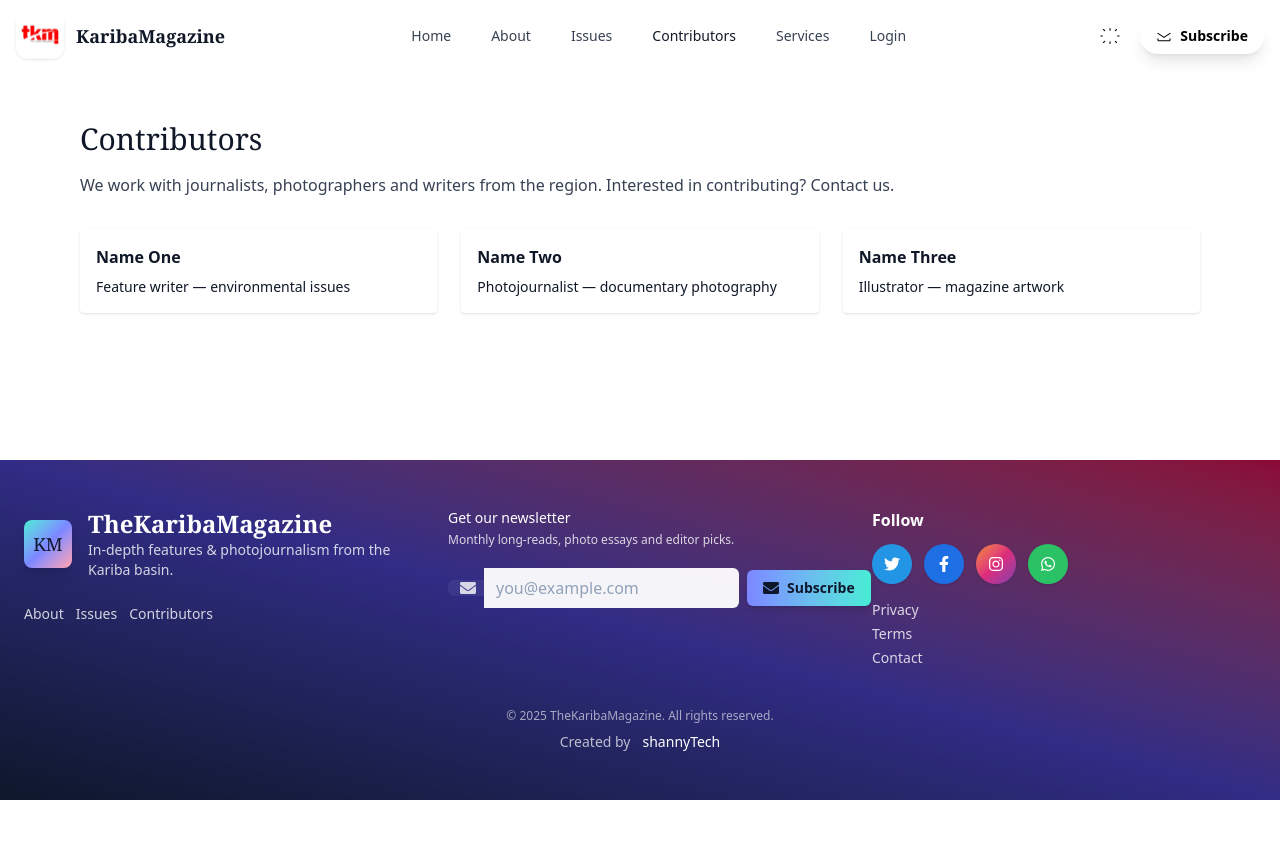
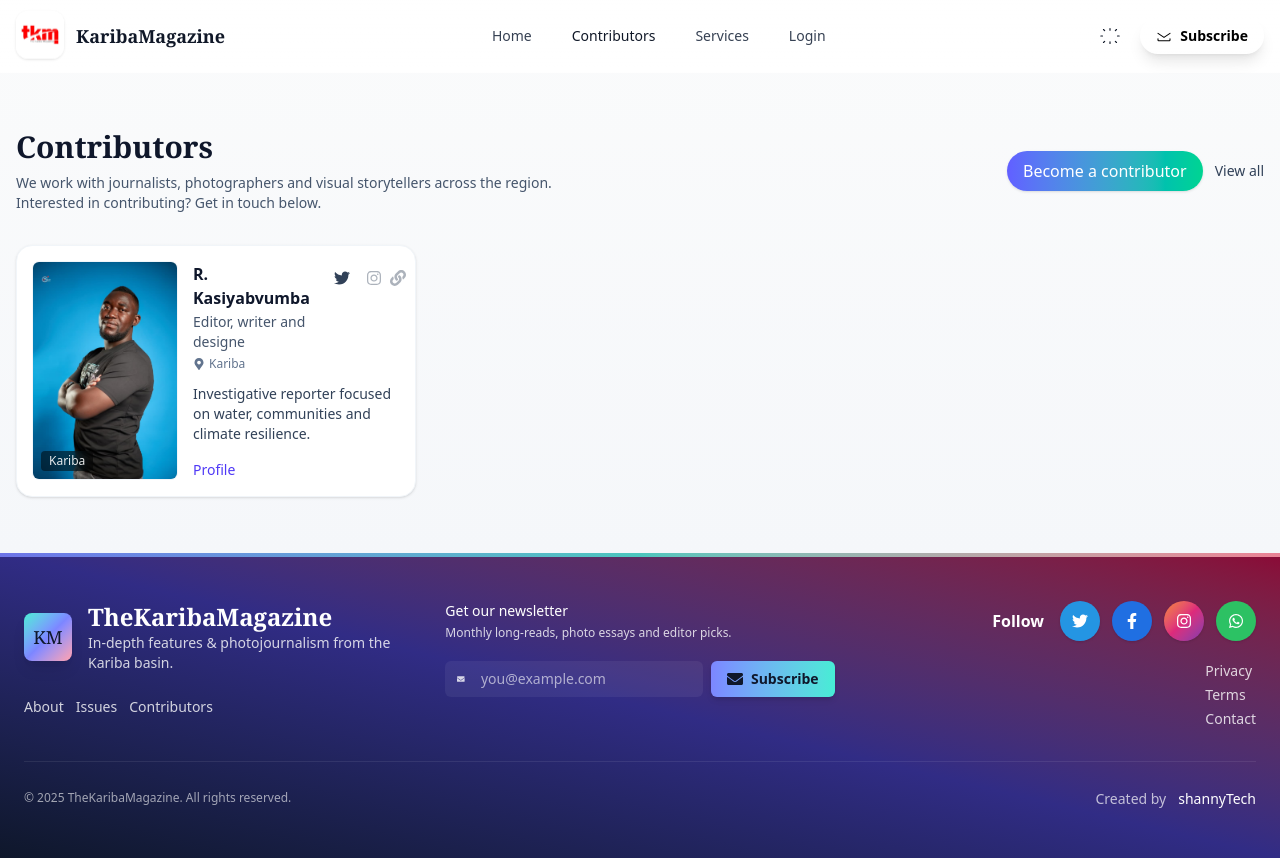
Before and after one commit to shanny-mal/G47legitart, a React (Vite) app: page /contributors in a window 1280 px wide. Before the commit the page ends 800 px from the top, so only its background shows below. Built offline with nearby package versions, Linux system fonts and the light colour scheme.

Commit message:
updated the footer, home

```diff
--- a/src/components/KMFooter.tsx
+++ b/src/components/KMFooter.tsx
@@ -26,7 +26,7 @@
       aria-label={label}
       title={label}
       whileHover={reduce ? undefined : { y: -4, scale: 1.05 }}
-      transition={{ duration: 0.18 }}
+      transition={{ duration: 0.16 }}
       className={`inline-flex items-center justify-center w-10 h-10 rounded-full ${accent} shadow-sm text-white hover:brightness-105 focus:outline-none focus:ring-2 focus:ring-offset-2 focus:ring-white/20`}
     >
       {children}
@@ -150,8 +150,13 @@
   }
 
   return (
-    <footer className="relative bg-gradient-to-tr from-slate-900 via-indigo-900 to-rose-900 text-slate-100 py-12">
-      <div className="max-w-7xl mx-auto px-6 grid grid-cols-1 md:grid-cols-3 gap-10">
+    <footer className="relative bg-gradient-to-tr from-slate-900 via-indigo-900 to-rose-900 text-slate-100 py-10 sm:py-12">
+      {/* subtle top accent */}
+      <div className="absolute inset-x-0 top-0 h-1 bg-gradient-to-r from-indigo-400 via-teal-300 to-rose-300 opacity-80" />
+
+      <div className="max-w-7xl mx-auto px-6">
+        {/* grid: stacks on mobile, 3 cols on md+ */}
+        <div className="grid grid-cols-1 gap-8 md:grid-cols-3 md:items-start">
           {/* Brand */}
           <div className="space-y-4">
             <a
@@ -174,10 +179,16 @@
             </a>
 
             <div className="flex flex-wrap gap-3 mt-2">
-            <a className="text-sm text-white/80 hover:underline" href="/about">
+              <a
+                className="text-sm text-white/80 hover:underline"
+                href="/about"
+              >
                 About
               </a>
-            <a className="text-sm text-white/80 hover:underline" href="/issues">
+              <a
+                className="text-sm text-white/80 hover:underline"
+                href="/issues"
+              >
                 Issues
               </a>
               <a
@@ -189,11 +200,11 @@
             </div>
           </div>
 
-        {/* Newsletter */}
+          {/* Newsletter - on small screens: stack vertically, on md+: inline */}
           <div>
             <form
               onSubmit={subscribe}
-            className="flex flex-col gap-3"
+              className="flex flex-col items-stretch gap-3"
               aria-labelledby="newsletter-label"
             >
               <div>
@@ -208,14 +219,14 @@
                 </div>
               </div>
 
-            <div className="flex items-center gap-0 mt-2">
+              {/* Responsive input group */}
+              <div className="flex flex-col sm:flex-row items-stretch gap-2 mt-2">
                 <label className="sr-only" htmlFor="km-footer-email">
                   Email address
                 </label>
-              <div className="flex items-center gap-2 bg-white/6 rounded-l-md pl-3 pr-2">
+
+                <div className="flex items-center gap-2 bg-white/6 rounded-md px-3 py-2 sm:flex-initial sm:min-w-0">
                   <FaEnvelope className="w-4 h-4 text-white/80" aria-hidden />
-              </div>
-
                   <input
                     id="km-footer-email"
                     value={email}
@@ -225,14 +236,15 @@
                     placeholder="you@example.com"
                     aria-label="Email address"
                     required
-                className="flex-1 px-3 py-2 rounded-none rounded-r-md text-slate-900 placeholder-slate-400 focus:outline-none focus:ring-2 focus:ring-offset-1 focus:ring-indigo-400/50 bg-white/95"
+                    className="flex-1 bg-transparent border-0 px-2 py-0 text-sm text-white placeholder-white/60 focus:outline-none"
                   />
+                </div>
 
                 <motion.button
                   type="submit"
                   disabled={state === "loading"}
                   whileTap={prefersReducedMotion ? undefined : { scale: 0.985 }}
-                className="inline-flex items-center gap-2 px-4 py-2 ml-2 bg-gradient-to-r from-indigo-400 to-teal-300 text-slate-900 rounded-md font-semibold shadow-md hover:brightness-105 focus:outline-none focus:ring-2 focus:ring-offset-1 focus:ring-indigo-300 disabled:opacity-60 disabled:cursor-not-allowed transition"
+                  className="inline-flex items-center justify-center gap-2 px-4 py-2 bg-gradient-to-r from-indigo-400 to-teal-300 text-slate-900 rounded-md font-semibold shadow-md hover:brightness-105 focus:outline-none focus:ring-2 focus:ring-offset-1 focus:ring-indigo-300 disabled:opacity-60 disabled:cursor-not-allowed transition w-full sm:w-auto"
                   aria-disabled={state === "loading"}
                 >
                   {state === "loading" ? (
@@ -268,7 +280,10 @@
                       aria-hidden
                     />
                   ) : (
-                  <FaEnvelope className="w-4 h-4 text-slate-900" aria-hidden />
+                    <FaEnvelope
+                      className="w-4 h-4 text-slate-900"
+                      aria-hidden
+                    />
                   )}
 
                   <span className="text-sm">
@@ -279,17 +294,6 @@
                       : "Subscribe"}
                   </span>
                 </motion.button>
-            </div>
-
-            {/* hidden honeypot */}
-            <div aria-hidden className="hidden">
-              <label>Leave this field empty</label>
-              <input
-                type="text"
-                name="hp_field"
-                tabIndex={-1}
-                autoComplete="off"
-              />
               </div>
 
               {/* feedback area */}
@@ -329,15 +333,24 @@
           </div>
 
           {/* Socials & legal */}
-        <div>
-          <h5 className="font-semibold text-white">Follow</h5>
+          <div className="flex flex-col gap-4">
+            <div className="flex items-center justify-between md:justify-end gap-4">
+              <h5 className="font-semibold text-white mb-0">Follow</h5>
 
-          <div className="mt-3 flex items-center gap-3">
-            <SocialButton href="#" label="X (Twitter)" accent="bg-[#1DA1F2]/90">
+              <div className="flex items-center gap-3 flex-wrap">
+                <SocialButton
+                  href="#"
+                  label="X (Twitter)"
+                  accent="bg-[#1DA1F2]/90"
+                >
                   <FaTwitter size={16} aria-hidden />
                 </SocialButton>
 
-            <SocialButton href="#" label="Facebook" accent="bg-[#1877F2]/90">
+                <SocialButton
+                  href="#"
+                  label="Facebook"
+                  accent="bg-[#1877F2]/90"
+                >
                   <FaFacebookF size={16} aria-hidden />
                 </SocialButton>
 
@@ -349,12 +362,17 @@
                   <FaInstagram size={16} aria-hidden />
                 </SocialButton>
 
-            <SocialButton href="#" label="WhatsApp" accent="bg-[#25D366]/90">
+                <SocialButton
+                  href="#"
+                  label="WhatsApp"
+                  accent="bg-[#25D366]/90"
+                >
                   <FaWhatsapp size={16} aria-hidden />
                 </SocialButton>
               </div>
+            </div>
 
-          <nav className="mt-4 text-sm grid gap-1">
+            <nav className="mt-1 text-sm grid gap-1 md:justify-end">
               <a className="text-white/80 hover:underline" href="/privacy">
                 Privacy
               </a>
@@ -368,13 +386,13 @@
           </div>
         </div>
 
-      <div className="mt-10 text-center text-xs text-white/60 space-y-2">
-        <div>
+        {/* bottom row: copyright + credit */}
+        <div className="mt-8 border-t border-white/8 pt-6 flex flex-col gap-2 sm:flex-row sm:items-center sm:justify-between">
+          <div className="text-center sm:text-left text-xs text-white/60">
             © {new Date().getFullYear()} TheKaribaMagazine. All rights reserved.
           </div>
 
-        {/* Created by shannyTech credit */}
-        <div>
+          <div className="text-center sm:text-right">
             <motion.a
               href="https://shannytech.solutions"
               target="_blank"
@@ -386,9 +404,10 @@
               transition={{ duration: 0.15 }}
               className="inline-flex items-center gap-2 text-white/70 hover:text-white hover:underline text-sm"
             >
-            Created by{" "}
+              Created by
               <span className="font-medium text-white ml-1">shannyTech</span>
             </motion.a>
+          </div>
         </div>
       </div>
     </footer>
--- a/src/components/navbar/NavLinks.tsx
+++ b/src/components/navbar/NavLinks.tsx
@@ -5,8 +5,6 @@
 
 export const LINKS: LinkItem[] = [
   { to: "/", label: "Home" },
-  { to: "/about", label: "About" },
-  { to: "/issues", label: "Issues" },
   { to: "/contributors", label: "Contributors" },
   { to: "/services", label: "Services" },
   { to: "/login", label: "Login" },
--- a/src/pages/Contributors.tsx
+++ b/src/pages/Contributors.tsx
@@ -1,38 +1,244 @@
-import React from "react";
+// src/components/Contributors.tsx
+import React, { useMemo } from "react";
+import { motion, useReducedMotion } from "framer-motion";
+import {
+  FaTwitter,
+  FaInstagram,
+  FaLink,
+  FaEnvelope,
+  FaMapMarkerAlt,
+} from "react-icons/fa";
+
+/**
+ * If you already have contributor images, import them here and
+ * point sample data avatarUrl to them:
+ *
+ * import Contrib1 from "../assets/images/contributors/contrib1.jpg";
+ * import Contrib2 from "../assets/images/contributors/contrib2.jpg";
+ *
+ * For this example I'll import a placeholder image that you should
+ * replace with your real contributor photo file(s).
+ */
+import ContribPlaceholder from "../assets/images/contributors/contrib1.jpg";
+
+type Contributor = {
+  id: string;
+  name: string;
+  role: string;
+  location?: string;
+  bio?: string;
+  /** full-bleed contributor image (landscape/rectangular) */
+  avatarUrl?: string | null;
+  twitter?: string | null;
+  instagram?: string | null;
+  website?: string | null;
+  email?: string | null;
+};
+
+const SAMPLE: Contributor[] = [
+  {
+    id: "c1",
+    name: "R. Kasiyabvumba",
+    role: "Editor, writer and designe",
+    location: "Kariba",
+    bio: "Investigative reporter focused on water, communities and climate resilience.",
+    twitter: "#",
+    avatarUrl: ContribPlaceholder,
+  },
+];
+
+/* -------------------------
+   Small helper components
+   ------------------------- */
+
+/** A rectangular contributor image display (not a circular avatar) */
+const ImageCard: React.FC<{
+  src?: string | null;
+  alt?: string;
+  credit?: string | null;
+}> = ({ src, alt = "", credit = null }) => {
+  // show placeholder if no src provided
+  const imgSrc = src ?? ContribPlaceholder;
+  return (
+    <div className="w-28 sm:w-32 lg:w-36 flex-shrink-0 relative rounded-md overflow-hidden bg-gray-100 ring-1 ring-slate-100">
+      <img
+        src={imgSrc}
+        alt={alt}
+        loading="lazy"
+        decoding="async"
+        className="w-full h-full object-cover transform transition-transform duration-500 hover:scale-105"
+      />
+      {credit && (
+        <div className="absolute left-2 bottom-2 rounded px-2 py-0.5 bg-black/50 text-xs text-white/90 backdrop-blur-sm">
+          {credit}
+        </div>
+      )}
+    </div>
+  );
+};
+
+const SocialIcon: React.FC<{
+  href?: string | null;
+  children: React.ReactNode;
+  label?: string;
+}> = ({ href, children, label }) => {
+  if (!href) {
+    return <div className="opacity-40">{children}</div>;
+  }
+  return (
+    <a
+      href={href}
+      target="_blank"
+      rel="noopener noreferrer"
+      aria-label={label}
+      className="inline-flex items-center justify-center w-8 h-8 rounded-md bg-white/6 hover:bg-white/10 transition"
+    >
+      {children}
+    </a>
+  );
+};
+
+/* -------------------------
+   Main Contributors component
+   ------------------------- */
 
 const Contributors: React.FC = () => {
+  const contributors = useMemo(() => SAMPLE, []);
+  const reduce = useReducedMotion();
+
   return (
-    <section className="py-12">
-      <div className="max-w-6xl mx-auto px-4">
-        <h1 className="text-3xl font-serif">Contributors</h1>
-        <p className="mt-4 text-gray-700 dark:text-gray-300">
-          We work with journalists, photographers and writers from the region.
-          Interested in contributing? Contact us.
-        </p>
+    <section
+      className="py-14"
+      aria-labelledby="contributors-heading"
+      style={{
+        background:
+          "linear-gradient(180deg, rgba(249,250,251,0.9) 0%, rgba(245,247,250,1) 100%)",
+      }}
+    >
+      <div className="max-w-7xl mx-auto px-4">
+        <div className="flex flex-col md:flex-row md:items-center md:justify-between gap-4 mb-8">
+          <div>
+            <h2
+              id="contributors-heading"
+              className="text-3xl font-serif font-semibold text-slate-900"
+            >
+              Contributors
+            </h2>
+            <p className="mt-2 text-sm text-slate-600 max-w-xl">
+              We work with journalists, photographers and visual storytellers
+              across the region. Interested in contributing? Get in touch below.
+            </p>
+          </div>
 
-        <div className="mt-8 grid md:grid-cols-3 gap-6">
-          <article className="p-4 bg-white dark:bg-gray-800 rounded shadow">
-            <h3 className="font-semibold">Name One</h3>
-            <p className="text-sm mt-2">
-              Feature writer — environmental issues
-            </p>
-          </article>
+          <div className="flex gap-3 items-center">
+            <a
+              href="/contact"
+              className="inline-flex items-center gap-2 px-4 py-2 rounded-full bg-gradient-to-r from-indigo-500 to-emerald-400 text-white font-medium shadow hover:brightness-95 transition"
+            >
+              Become a contributor
+            </a>
+            <a
+              href="/contributors"
+              className="text-sm text-slate-700 hover:underline"
+            >
+              View all
+            </a>
+          </div>
+        </div>
 
-          <article className="p-4 bg-white dark:bg-gray-800 rounded shadow">
-            <h3 className="font-semibold">Name Two</h3>
-            <p className="text-sm mt-2">
-              Photojournalist — documentary photography
-            </p>
-          </article>
+        <div className="grid grid-cols-1 sm:grid-cols-2 lg:grid-cols-3 gap-6">
+          {contributors.map((c, idx) => (
+            <motion.article
+              key={c.id}
+              initial={reduce ? undefined : { opacity: 0, y: 8 }}
+              animate={reduce ? undefined : { opacity: 1, y: 0 }}
+              transition={{ duration: 0.36, delay: idx * 0.05 }}
+              whileHover={
+                reduce
+                  ? undefined
+                  : {
+                      translateY: -6,
+                      boxShadow: "0 18px 40px rgba(2,6,23,0.08)",
+                    }
+              }
+              className="relative overflow-hidden rounded-2xl p-4 bg-white shadow-sm border border-slate-100 flex gap-4 items-start"
+              aria-label={`${c.name} — ${c.role}`}
+            >
+              {/* decorative accent */}
+              <div className="absolute -left-5 top-0 bottom-0 w-1.5 bg-gradient-to-b from-indigo-400 to-teal-300 opacity-90 rounded-r-full" />
 
-          <article className="p-4 bg-white dark:bg-gray-800 rounded shadow">
-            <h3 className="font-semibold">Name Three</h3>
-            <p className="text-sm mt-2">Illustrator — magazine artwork</p>
-          </article>
+              {/* Image (rectangular) */}
+              <ImageCard
+                src={c.avatarUrl}
+                alt={`${c.name} — ${c.role}`}
+                credit={c.location ?? null}
+              />
+
+              {/* Text content */}
+              <div className="flex-1 relative z-10">
+                <div className="flex items-start gap-2">
+                  <div className="flex-1">
+                    <h3 className="text-base font-semibold text-slate-900">
+                      {c.name}
+                    </h3>
+                    <div className="text-sm text-slate-600 mt-0.5">
+                      {c.role}
+                    </div>
+                    {c.location && (
+                      <div className="mt-1 text-xs text-slate-500 flex items-center gap-1">
+                        <FaMapMarkerAlt className="w-3 h-3" />
+                        <span>{c.location}</span>
+                      </div>
+                    )}
+                  </div>
+
+                  <div className="ml-2 flex items-center gap-2">
+                    <SocialIcon href={c.twitter} label={`${c.name} on Twitter`}>
+                      <FaTwitter className="w-4 h-4 text-slate-700" />
+                    </SocialIcon>
+
+                    <SocialIcon
+                      href={c.instagram}
+                      label={`${c.name} on Instagram`}
+                    >
+                      <FaInstagram className="w-4 h-4 text-slate-700" />
+                    </SocialIcon>
+
+                    <SocialIcon href={c.website} label={`${c.name} website`}>
+                      <FaLink className="w-4 h-4 text-slate-700" />
+                    </SocialIcon>
+                  </div>
+                </div>
+
+                {c.bio && (
+                  <p className="mt-3 text-sm text-slate-700">{c.bio}</p>
+                )}
+
+                <div className="mt-4 flex items-center gap-3">
+                  <a
+                    href={`/contributors/${c.id}`}
+                    className="text-sm text-indigo-600 hover:underline"
+                  >
+                    Profile
+                  </a>
+
+                  {c.email && (
+                    <a
+                      href={`mailto:${c.email}`}
+                      className="ml-auto inline-flex items-center gap-2 px-3 py-1 rounded-md bg-white/6 hover:bg-white/10 transition text-sm"
+                    >
+                      <FaEnvelope className="w-3.5 h-3.5 text-slate-700" />
+                      <span>Contact</span>
+                    </a>
+                  )}
+                </div>
+              </div>
+            </motion.article>
+          ))}
         </div>
       </div>
     </section>
   );
 };
 
-export default Contributors;
+export default React.memo(Contributors);
--- a/src/pages/Home.tsx
+++ b/src/pages/Home.tsx
@@ -1,6 +1,5 @@
 import React from "react";
 import HeroSlider from "../components/hero/HeroSlider";
-import Services from "../components/Services";
 import Testimonials from "../components/Testimonials";
 import IssueGallery from "../components/IssueGallery";
 import About from "../components/About";
@@ -10,7 +9,6 @@
   return (
     <main>
       <HeroSlider />
-      <Services />
       <Testimonials />
       <IssueGallery />
       <About />
```
Also changed, not shown: src/assets/images/contributors/contrib1.jpg (added). Lines whose indentation alone changed are shown as unchanged.
